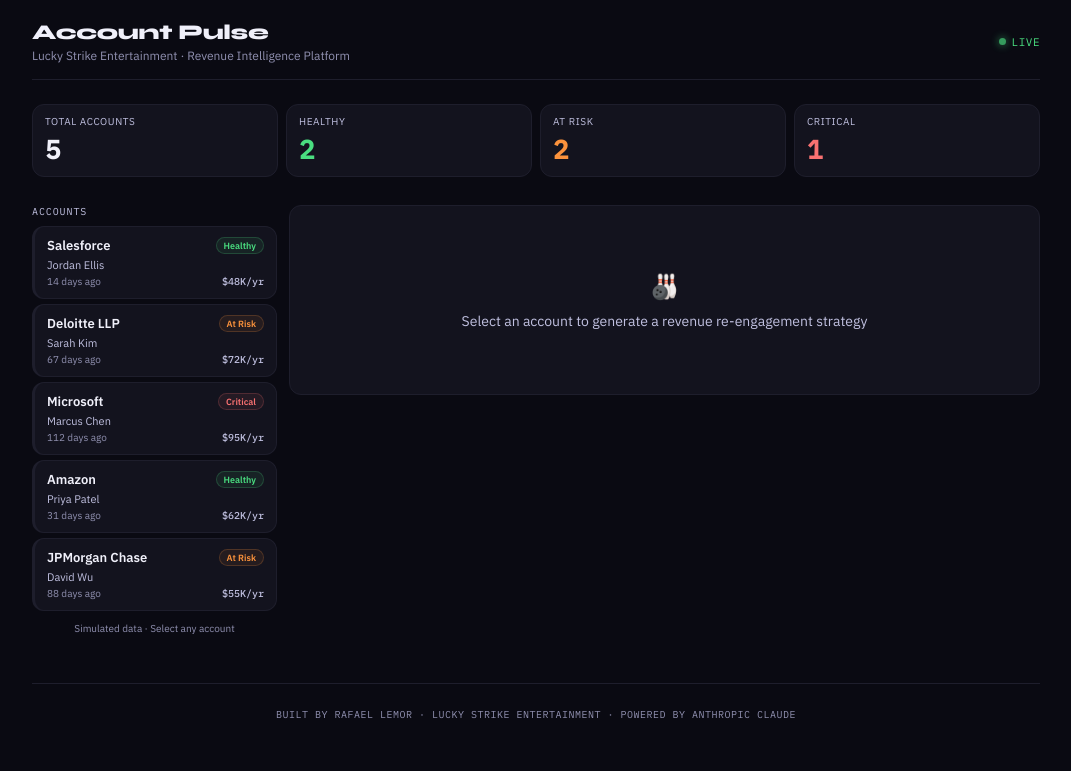
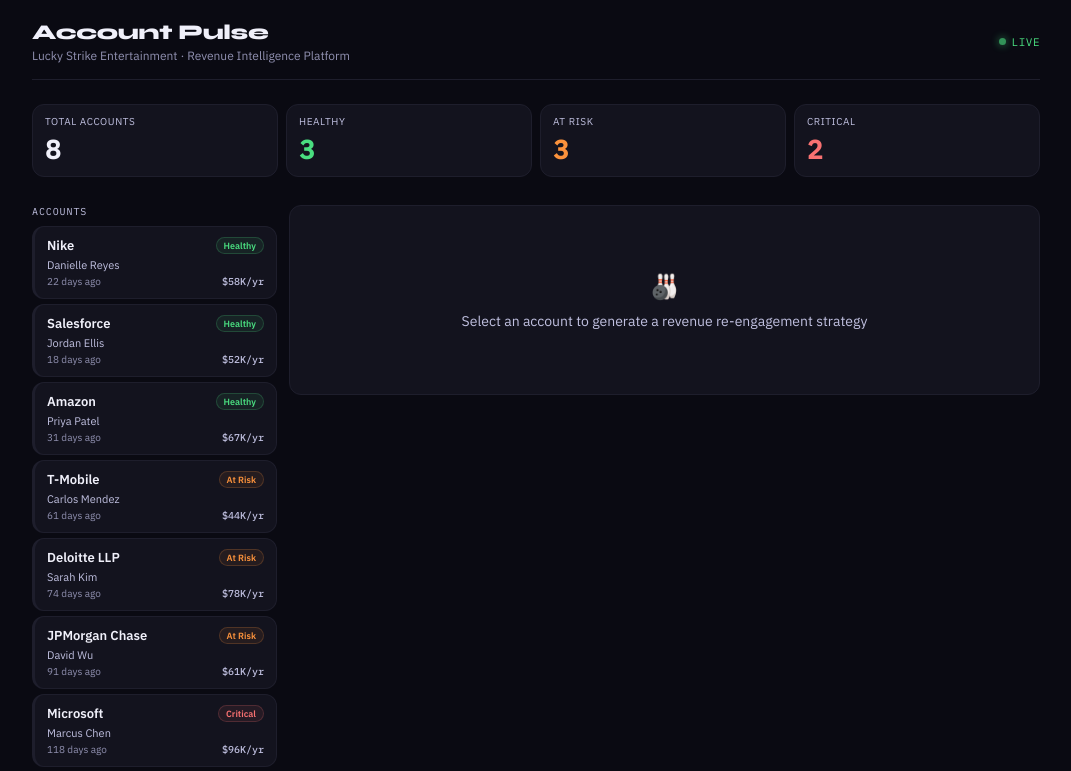
Before and after one commit to raf0x/lucky-strike-agent, a Next.js app: page / in a window 1280 px wide. Shown: the top 771 px of the page, without its empty margins (104-1175 px from the left). Built offline with nearby package versions, Linux system fonts and the light colour scheme.

Commit message:
Modify account data and update metrics
Updated account data with new entries and modified existing ones. Adjusted metrics to reflect the changes in total accounts and their statuses.

```diff
--- a/pages/index.js
+++ b/pages/index.js
@@ -2,11 +2,126 @@
 import Head from "next/head";
 
 const accounts = [
-  { id: 1, company: "Salesforce", contact: "Jordan Ellis", title: "VP of Employee Experience", location: "Seattle, WA", last_booking: "14 days ago", days_since: 14, annual_value: 48000, events_per_year: 8, preferred_package: "Corporate Premier", team_size: 180, notes: "Bowling leagues, private lanes, strong Q1 spender", status: "healthy" },
-  { id: 2, company: "Deloitte LLP", contact: "Sarah Kim", title: "Director of Talent", location: "Portland, OR", last_booking: "67 days ago", days_since: 67, annual_value: 72000, events_per_year: 12, preferred_package: "Executive Retreat", team_size: 340, notes: "Q4 end-of-year events historically large, 2 planners on team", status: "at_risk" },
-  { id: 3, company: "Microsoft", contact: "Marcus Chen", title: "Head of Culture & Events", location: "Redmond, WA", last_booking: "112 days ago", days_since: 112, annual_value: 95000, events_per_year: 15, preferred_package: "Full Venue Buyout", team_size: 600, notes: "Xbox and Surface teams, all-hands events, prefers Friday evenings", status: "critical" },
-  { id: 4, company: "Amazon", contact: "Priya Patel", title: "Senior Events Manager", location: "Seattle, WA", last_booking: "31 days ago", days_since: 31, annual_value: 62000, events_per_year: 10, preferred_package: "Corporate Premier", team_size: 250, notes: "AWS team, weekday evenings, responsive to exclusive offers", status: "healthy" },
-  { id: 5, company: "JPMorgan Chase", contact: "David Wu", title: "Facilities & Events Lead", location: "Chicago, IL", last_booking: "88 days ago", days_since: 88, annual_value: 55000, events_per_year: 6, preferred_package: "Executive Retreat", team_size: 200, notes: "Compliance-sensitive, NDAs required, large summer outing budget", status: "at_risk" },
+  {
+    id: 1,
+    company: "Nike",
+    contact: "Danielle Reyes",
+    title: "Head of Employee Events",
+    location: "Beaverton, OR",
+    last_booking: "22 days ago",
+    days_since: 22,
+    annual_value: 58000,
+    events_per_year: 10,
+    preferred_package: "Corporate Premier",
+    team_size: 220,
+    notes: "Seasonal product launches and team celebrations. Heavy F&B spend post-event, arcade packages consistently upsold. Spring and fall booking cycles align with Nike fiscal calendar.",
+    status: "healthy",
+  },
+  {
+    id: 2,
+    company: "Salesforce",
+    contact: "Jordan Ellis",
+    title: "VP of Employee Experience",
+    location: "Seattle, WA",
+    last_booking: "18 days ago",
+    days_since: 18,
+    annual_value: 52000,
+    events_per_year: 9,
+    preferred_package: "Corporate Premier",
+    team_size: 185,
+    notes: "Trailhead and Ohana culture drives high event frequency. Q1 strongest booking quarter. Bowling leagues for sales teams a recurring ask. Responsive to bundled lane + dining packages.",
+    status: "healthy",
+  },
+  {
+    id: 3,
+    company: "Amazon",
+    contact: "Priya Patel",
+    title: "Senior Events Manager",
+    location: "Seattle, WA",
+    last_booking: "31 days ago",
+    days_since: 31,
+    annual_value: 67000,
+    events_per_year: 11,
+    preferred_package: "Corporate Premier",
+    team_size: 265,
+    notes: "AWS org books weekday evenings exclusively. Premium F&B packages standard. Alexa division flagged for expansion outreach in Q3. Responds best to data-backed ROI framing in proposals.",
+    status: "healthy",
+  },
+  {
+    id: 4,
+    company: "T-Mobile",
+    contact: "Carlos Mendez",
+    title: "Corporate Events Director",
+    location: "Bellevue, WA",
+    last_booking: "61 days ago",
+    days_since: 61,
+    annual_value: 44000,
+    events_per_year: 8,
+    preferred_package: "Executive Retreat",
+    team_size: 155,
+    notes: "Sales team kickoffs and HR appreciation events. Exclusive lane packages historically close deals. Mid-year budget review currently in progress — window closing in 3 weeks.",
+    status: "at_risk",
+  },
+  {
+    id: 5,
+    company: "Deloitte LLP",
+    contact: "Sarah Kim",
+    title: "Director of Talent & Culture",
+    location: "Chicago, IL",
+    last_booking: "74 days ago",
+    days_since: 74,
+    annual_value: 78000,
+    events_per_year: 13,
+    preferred_package: "Executive Retreat",
+    team_size: 355,
+    notes: "Q4 year-end events consistently their largest single spend. Two internal event planners on team — outreach should CC both. Compliance review process can add 10-day approval lag.",
+    status: "at_risk",
+  },
+  {
+    id: 6,
+    company: "JPMorgan Chase",
+    contact: "David Wu",
+    title: "Global Events Lead",
+    location: "Chicago, IL",
+    last_booking: "91 days ago",
+    days_since: 91,
+    annual_value: 61000,
+    events_per_year: 7,
+    preferred_package: "Executive Retreat",
+    team_size: 205,
+    notes: "NDA required for all bookings — include in first response. Summer outing budget is significant and unallocated. Legal review adds 2-week lead time. Warm intro from venue GM recommended.",
+    status: "at_risk",
+  },
+  {
+    id: 7,
+    company: "Microsoft",
+    contact: "Marcus Chen",
+    title: "Head of Culture & Events",
+    location: "Redmond, WA",
+    last_booking: "118 days ago",
+    days_since: 118,
+    annual_value: 96000,
+    events_per_year: 14,
+    preferred_package: "Full Venue Buyout",
+    team_size: 590,
+    notes: "Xbox Game Studios and Surface divisions. Full-venue buyouts standard. Prefers Friday evenings. Q3 budget cycle opens in 6 weeks. Previous event NPS: 94. Risk: competing internal venue being evaluated.",
+    status: "critical",
+  },
+  {
+    id: 8,
+    company: "Hyatt Hotels Corp",
+    contact: "Angela Torres",
+    title: "HR Programs Manager",
+    location: "Chicago, IL",
+    last_booking: "149 days ago",
+    days_since: 149,
+    annual_value: 38000,
+    events_per_year: 6,
+    preferred_package: "Corporate Premier",
+    team_size: 125,
+    notes: "Internal L&D offsites and manager retreats. Historically books Q1 and Q3. Went dark following VP of HR departure 5 months ago. New contact unaware of prior relationship — reintroduction required.",
+    status: "critical",
+  },
 ];
 
 const STATUS = {
@@ -205,7 +320,6 @@
 
       <main style={{ fontFamily: "'IBM Plex Sans',sans-serif", maxWidth: 1040, margin: "0 auto", padding: "1.25rem 1rem", minHeight: "100vh" }}>
 
-        {/* Header */}
         <div style={{ display: "flex", alignItems: "center", justifyContent: "space-between", marginBottom: "1.5rem", paddingBottom: "1rem", borderBottom: `1px solid ${C.border}` }}>
           <div>
             <h1 style={{ fontFamily: "'Syne',sans-serif", fontSize: "clamp(16px,4vw,21px)", fontWeight: 800, color: C.heading, letterSpacing: "-0.3px", margin: 0 }}>
@@ -219,13 +333,12 @@
           </div>
         </div>
 
-        {/* Metrics */}
         <div className="metrics-grid">
           {[
-            { label: "Total Accounts", value: "5", color: C.heading },
-            { label: "Healthy", value: "2", color: "#4ade80" },
-            { label: "At Risk", value: "2", color: "#fb923c" },
-            { label: "Critical", value: "1", color: "#f87171" },
+            { label: "Total Accounts", value: "8", color: C.heading },
+            { label: "Healthy", value: "3", color: "#4ade80" },
+            { label: "At Risk", value: "3", color: "#fb923c" },
+            { label: "Critical", value: "2", color: "#f87171" },
           ].map(m => (
             <div key={m.label} style={{ ...card(), padding: "10px 12px" }}>
               <p style={{ fontSize: 10, color: C.body, textTransform: "uppercase", letterSpacing: "0.6px", marginBottom: 4 }}>{m.label}</p>
@@ -234,10 +347,8 @@
           ))}
         </div>
 
-        {/* Main layout */}
         <div className="main-grid">
 
-          {/* Account list */}
           <div className={`desktop-list${showDetail ? " hidden-mobile" : ""}`}>
             <p style={{ fontSize: 10, color: C.body, textTransform: "uppercase", letterSpacing: "0.9px", marginBottom: 8, fontFamily: "'IBM Plex Mono',monospace" }}>Accounts</p>
             <div style={{ display: "flex", flexDirection: "column", gap: 5 }}>
@@ -263,7 +374,6 @@
             </div>
           </div>
 
-          {/* Detail panel */}
           <div className={`detail-panel${!showDetail ? " hidden-mobile" : ""}`} style={{ display: "flex", flexDirection: "column", gap: 10 }}>
 
             <div className="mobile-back" onClick={handleBack}>
@@ -280,7 +390,6 @@
 
             {selected && (
               <>
-                {/* Account card */}
                 <div style={card()}>
                   <div style={{ display: "flex", justifyContent: "space-between", alignItems: "flex-start", marginBottom: 12 }}>
                     <div style={{ flex: 1, marginRight: 12 }}>
@@ -327,14 +436,12 @@
 
                 {strategy && (
                   <>
-                    {/* Timestamp */}
                     <div className="reveal-1" style={{ display: "flex", justifyContent: "flex-end" }}>
                       <span style={{ fontSize: 10, color: C.label, fontFamily: "'IBM Plex Mono',monospace" }}>
                         Analysis refreshed {elapsed}s ago
                       </span>
                     </div>
 
-                    {/* Gauge + KPIs */}
                     <div className="reveal-1 gauge-row">
                       <div style={{ ...card(), display: "flex", alignItems: "center", justifyContent: "center", padding: "20px 12px" }}>
                         <Gauge value={strategy.rebooking_probability} />
@@ -350,7 +457,6 @@
                       </div>
                     </div>
 
-                    {/* AI Insights */}
                     <div className="reveal-2" style={card()}>
                       <SectionLabel>AI Insights</SectionLabel>
                       <div style={{ display: "flex", flexDirection: "column", gap: 8 }}>
@@ -363,7 +469,6 @@
                       </div>
                     </div>
 
-                    {/* AI Signals */}
                     <div className="reveal-3" style={card()}>
                       <SectionLabel>AI Signals</SectionLabel>
                       <div style={{ display: "flex", flexDirection: "column", gap: 5 }}>
@@ -393,7 +498,6 @@
                       </div>
                     </div>
 
-                    {/* Timeline */}
                     <div className="reveal-4" style={card()}>
                       <SectionLabel>30-Day Campaign Timeline</SectionLabel>
                       <div style={{ position: "relative" }}>
@@ -425,7 +529,6 @@
                       </div>
                     </div>
 
-                    {/* Email */}
                     <div className="reveal-5" style={card()}>
                       <div style={{ display: "flex", justifyContent: "space-between", alignItems: "center", marginBottom: 12 }}>
                         <SectionLabel style={{ marginBottom: 0 }}>Draft outreach email</SectionLabel>
@@ -439,7 +542,6 @@
                       </div>
                     </div>
 
-                    {/* Simulate Inaction */}
                     <div className="reveal-6">
                       <button className="inaction-btn" onClick={() => setShowInaction(v => !v)}
                         style={{ width: "100%", padding: "11px 18px", fontSize: 12, fontFamily: "'IBM Plex Sans',sans-serif", fontWeight: 600, cursor: "pointer", border: "1px solid #3a3a52", borderRadius: 10, background: "transparent", color: C.label, letterSpacing: "0.2px" }}>
```
